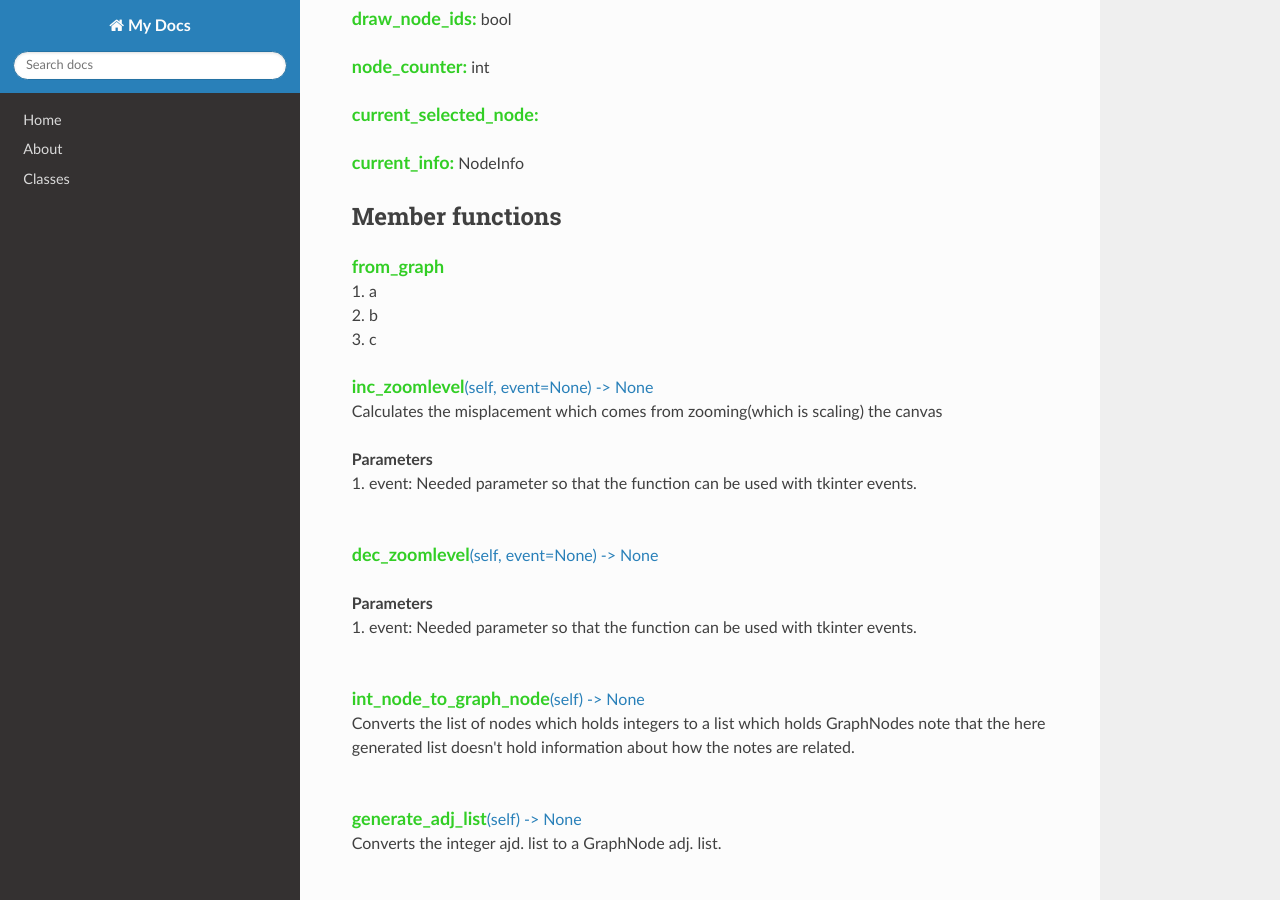
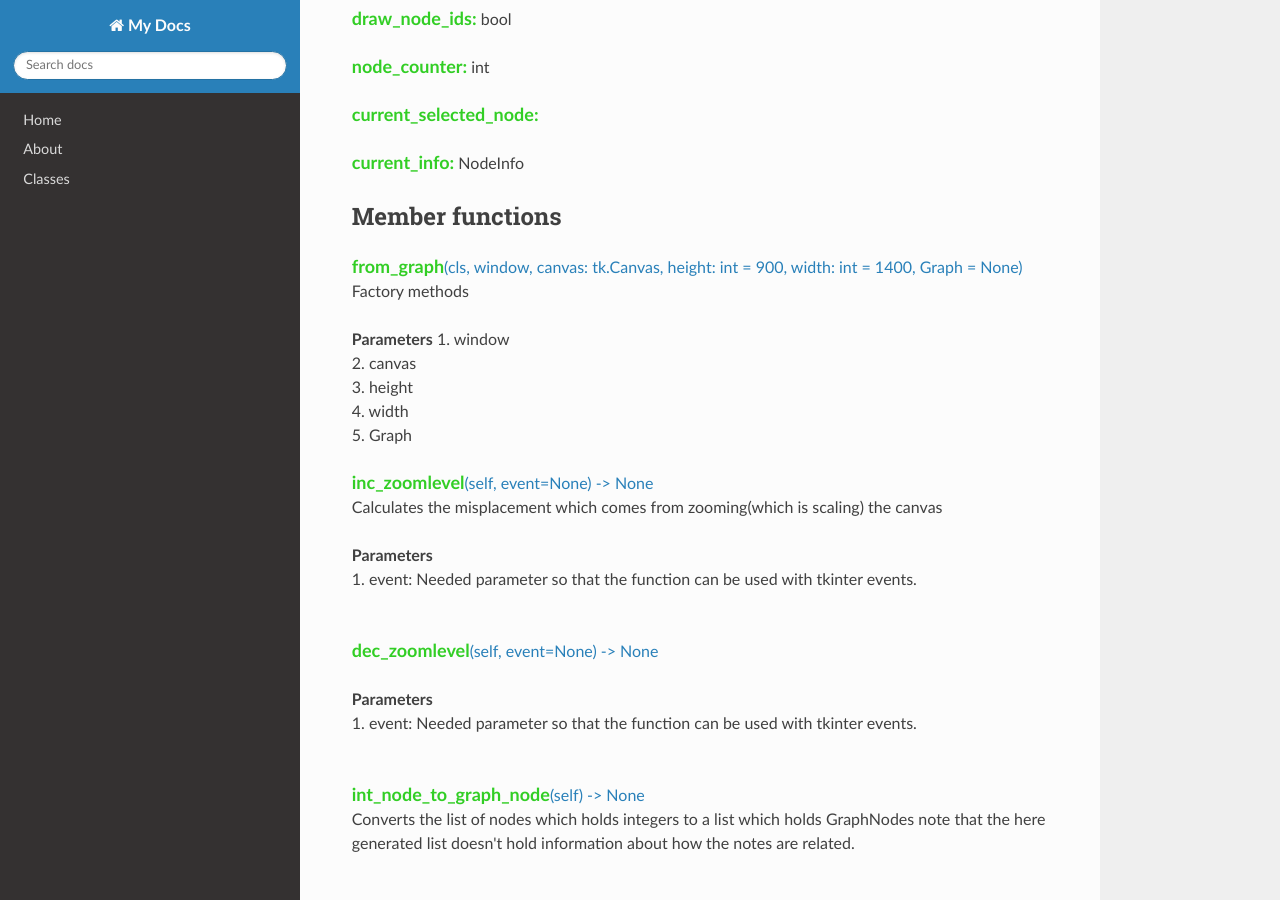
Before and after one commit to Unaimend/graph.py, an MkDocs documentation site: the page built from docs/classes/graphvisuals.md, in a window 1280 px wide and 900 px high, scrolled down 792 px. Built offline with MkDocs 1.6.1, drawn with Linux system fonts in a browser that asks for light colours; nearby versions of some CDN libraries; old or Windows-style settings are respelled for this version of MkDocs.

```diff
--- a/docs/classes/graphvisuals.md
+++ b/docs/classes/graphvisuals.md
@@ -40,10 +40,15 @@
 <a class="member_var">current_info:</a> NodeInfo
 
 ##Member functions
-<a class="member_func">from_graph</a>
-1. a
-2. b
-3. c
+<a class="member_func">from_graph</a><a>(cls, window, canvas: tk.Canvas, height: int = 900, width: int = 1400, Graph = None)</a>
+Factory methods
+
+**Parameters**
+1. window
+2. canvas
+3. height
+4. width
+5. Graph
 
 <a class="member_func">inc_zoomlevel</a><a>(self, event=None) -> None</a>
 Calculates the misplacement which comes from zooming(which is scaling) the canvas
```
